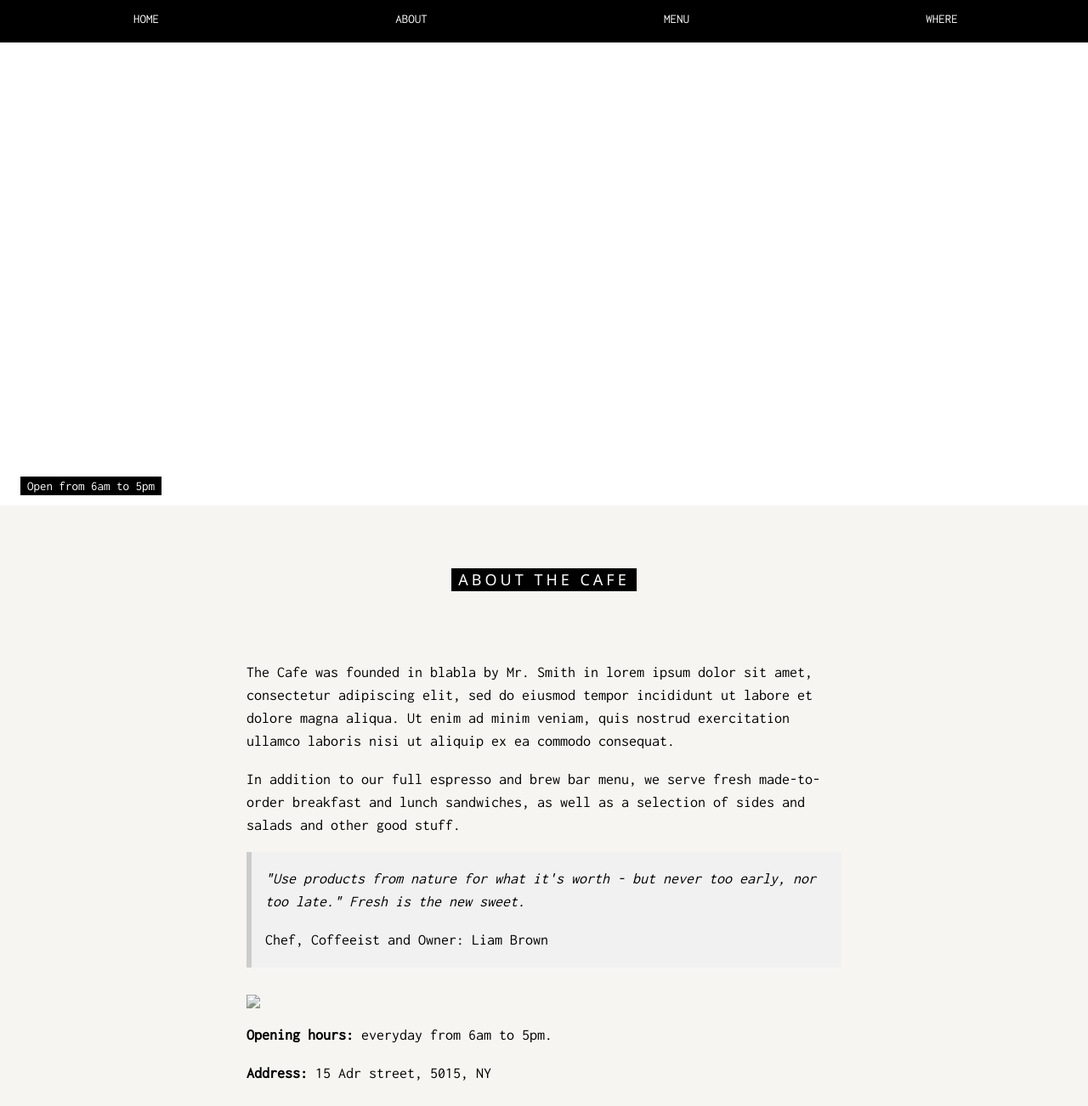
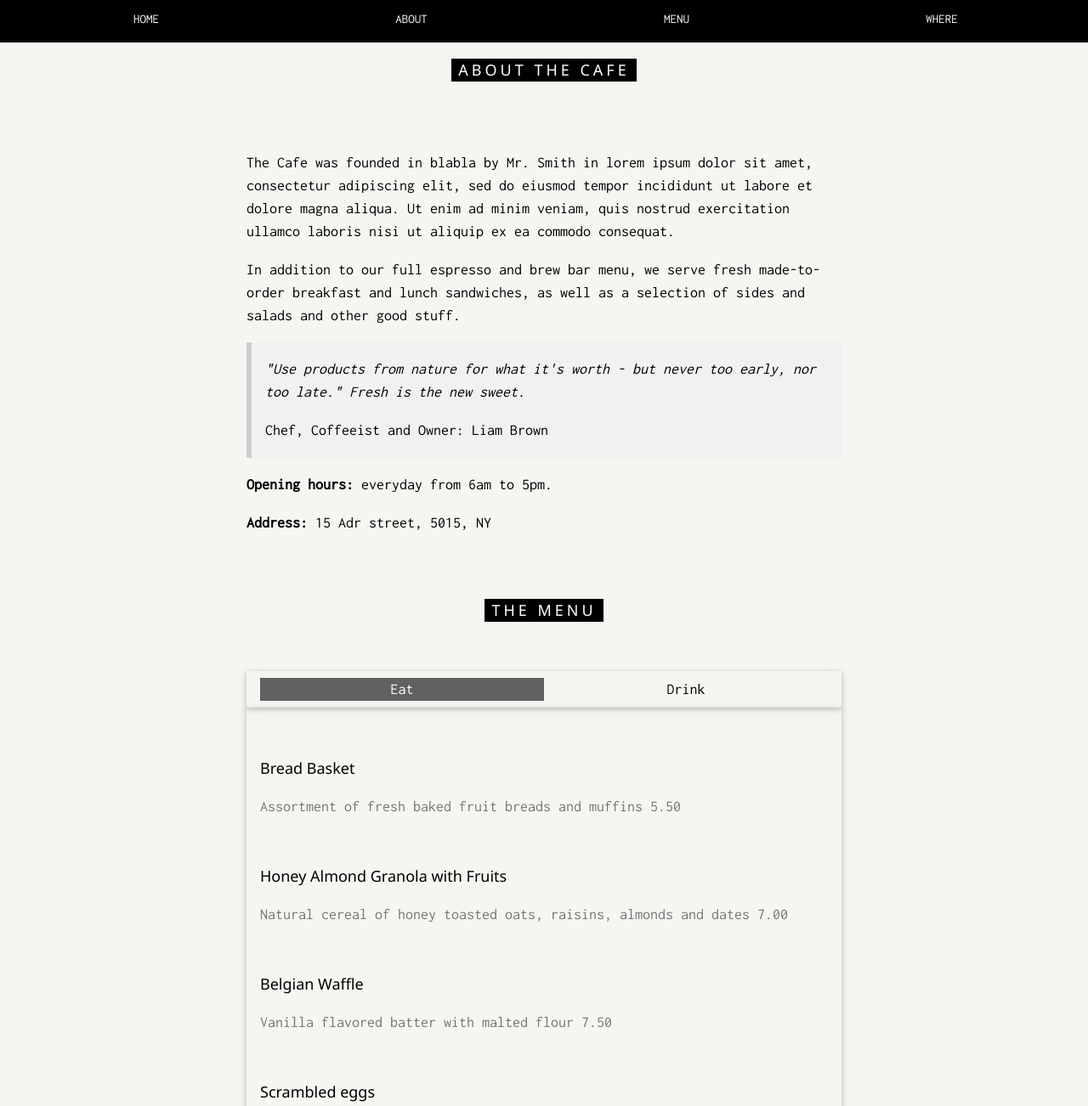
Before and after one commit to gkarray/signed_networks_datastory, a plain HTML site: page index.html in a window 1280 px wide. Shown: the part 5-1307 px from the top of the page at 85% size. Drawn offline with nearby package versions, Linux system fonts and the light colour scheme.

Commit message:
tuning template

```diff
--- a/index.html
+++ b/index.html
@@ -43,17 +43,17 @@ body, html {
 </div>
 
 <!-- Header with image -->
-<header class="bgimg w3-display-container w3-grayscale-min" id="home">
-  <div class="w3-display-bottomleft w3-center w3-padding-large w3-hide-small">
-    <span class="w3-tag">Open from 6am to 5pm</span>
-  </div>
-  <div class="w3-display-middle w3-center">
-    <span class="w3-text-white" style="font-size:90px">the<br>Cafe</span>
-  </div>
-  <div class="w3-display-bottomright w3-center w3-padding-large">
-    <span class="w3-text-white">15 Adr street, 5015</span>
-  </div>
-</header>
+<!--<header class="bgimg w3-display-container w3-grayscale-min" id="home">-->
+<!--  <div class="w3-display-bottomleft w3-center w3-padding-large w3-hide-small">-->
+<!--    <span class="w3-tag">Open from 6am to 5pm</span>-->
+<!--  </div>-->
+<!--  <div class="w3-display-middle w3-center">-->
+<!--    <span class="w3-text-white" style="font-size:90px">the<br>Cafe</span>-->
+<!--  </div>-->
+<!--  <div class="w3-display-bottomright w3-center w3-padding-large">-->
+<!--    <span class="w3-text-white">15 Adr street, 5015</span>-->
+<!--  </div>-->
+<!--</header>-->
 
 <!-- Add a background color and large text to the whole page -->
 <div class="w3-sand w3-grayscale w3-large">
@@ -68,7 +68,7 @@ body, html {
       <p><i>"Use products from nature for what it's worth - but never too early, nor too late." Fresh is the new sweet.</i></p>
       <p>Chef, Coffeeist and Owner: Liam Brown</p>
     </div>
-    <img src="/w3images/coffeeshop.jpg" style="width:100%;max-width:1000px" class="w3-margin-top">
+<!--    <img src="/w3images/coffeeshop.jpg" style="width:100%;max-width:1000px" class="w3-margin-top">-->
     <p><strong>Opening hours:</strong> everyday from 6am to 5pm.</p>
     <p><strong>Address:</strong> 15 Adr street, 5015, NY</p>
   </div>
@@ -76,7 +76,7 @@ body, html {
 
 <!-- Menu Container -->
 <div class="w3-container" id="menu">
-  <div class="w3-content" style="max-width:700px">
+  <div class="w3-content" style="max-width:700px; margin-bottom: 40px">
 
     <h5 class="w3-center w3-padding-48"><span class="w3-tag w3-wide">THE MENU</span></h5>
 
@@ -122,7 +122,7 @@ body, html {
       <h5>Soda</h5>
       <p class="w3-text-grey">Coke, Sprite, Fanta, etc. 2.50</p>
     </div>
-    <img src="/w3images/coffeehouse2.jpg" style="width:100%;max-width:1000px;margin-top:32px;">
+<!--    <img src="/w3images/coffeehouse2.jpg" style="width:100%;max-width:1000px;margin-top:32px;">-->
   </div>
 </div>
 
```
